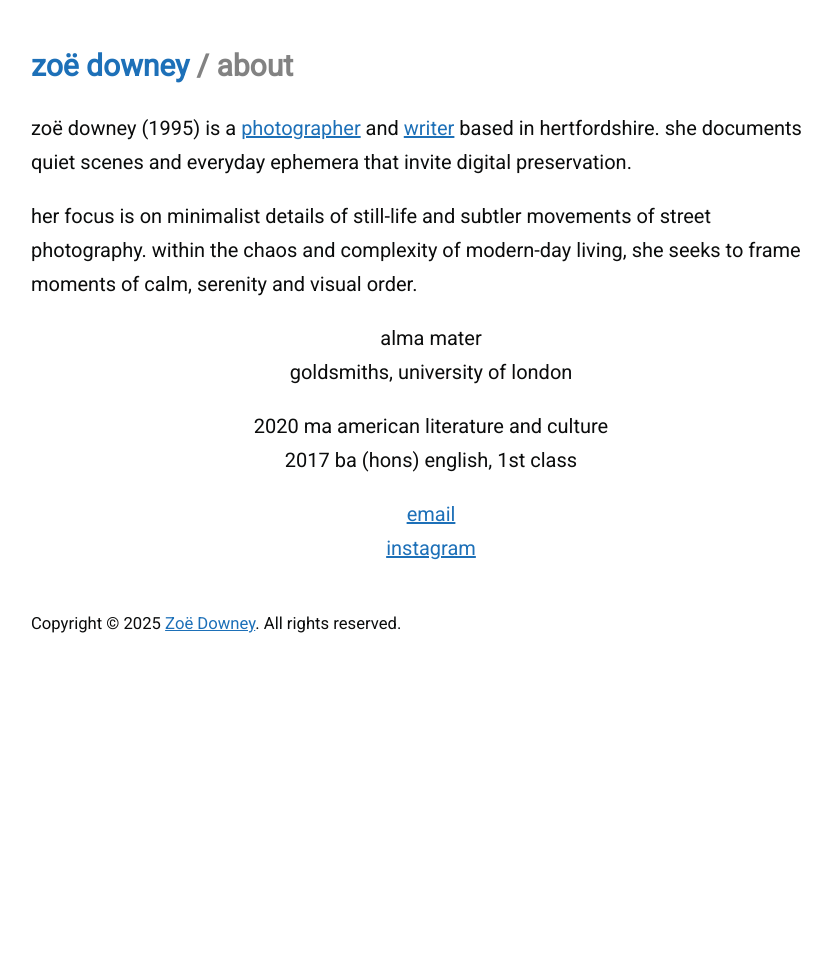
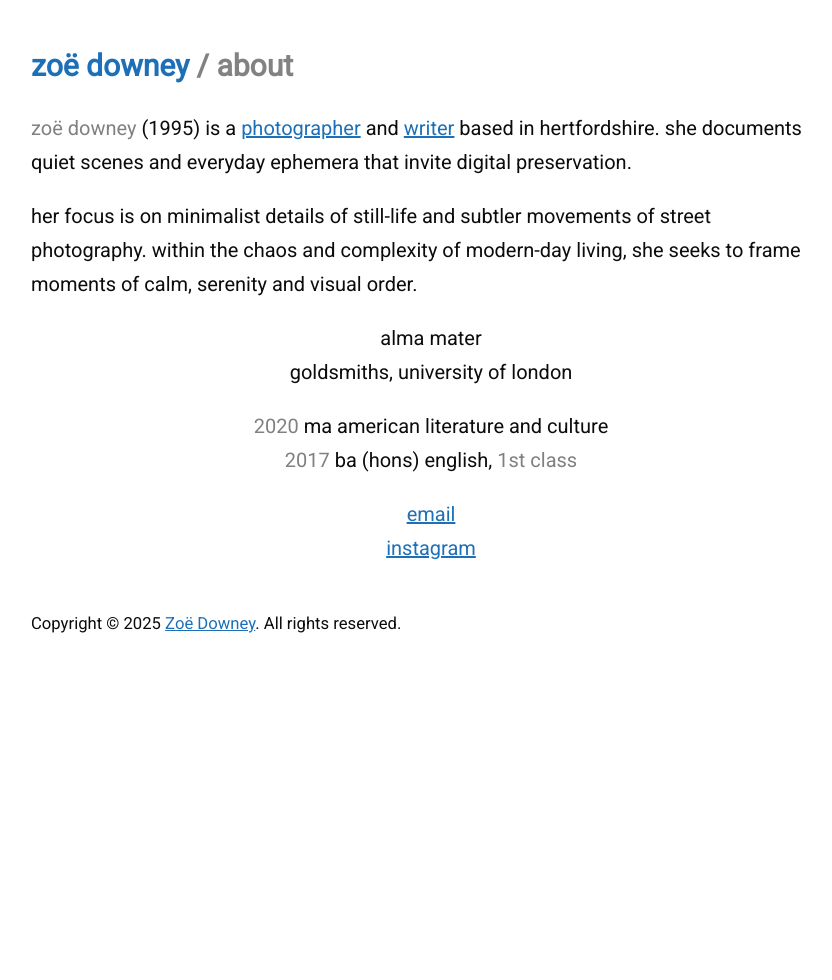
Before and after one commit to zoeurl/zoedowney.github.io, a Jekyll site: the page built from about/index.html, in a window 1280 px wide. Shown: the whole page, without its empty margins (209-1041 px from the left). Built offline with Jekyll 4.4.1, drawn with Linux system fonts in a browser that asks for light colours.

Commit message:
Update index.html

```diff
--- a/about/index.html
+++ b/about/index.html
@@ -3,15 +3,15 @@
 title: about
 ---
 
-<p>zoë downey (1995) is a <a href="https://www.zoedowney.com/photography/">photographer</a> and <a href="https://www.zoedowney.com/writing/">writer</a> based in hertfordshire. she documents quiet scenes and everyday ephemera that invite digital preservation.
+<p><font color="grey">zoë downey</font> (1995) is a <a href="https://www.zoedowney.com/photography/">photographer</a> and <a href="https://www.zoedowney.com/writing/">writer</a> based in hertfordshire. she documents quiet scenes and everyday ephemera that invite digital preservation.
 </p>
 her focus is on minimalist details of still-life and subtler movements of street photography. within the chaos and complexity of modern-day living, she seeks to frame moments of calm, serenity and visual order.
 </p>
 <center>alma mater</center>
 <center>goldsmiths, university of london</center>
 </p>
-<center>2020  ma american literature and culture</center>
-<center>2017  ba (hons) english, 1st class</center>
+<center><font color="grey">2020</font> ma american literature and culture</center>
+<center><font color="grey">2017</font> ba (hons) english, <font color="grey">1st class</font></center>
 </p>
 <center><a href="mailto:{{site.email}}">email</a></center>
 <center><a href="https://www.instagram.com/zoeurl">instagram</a></center>
```
